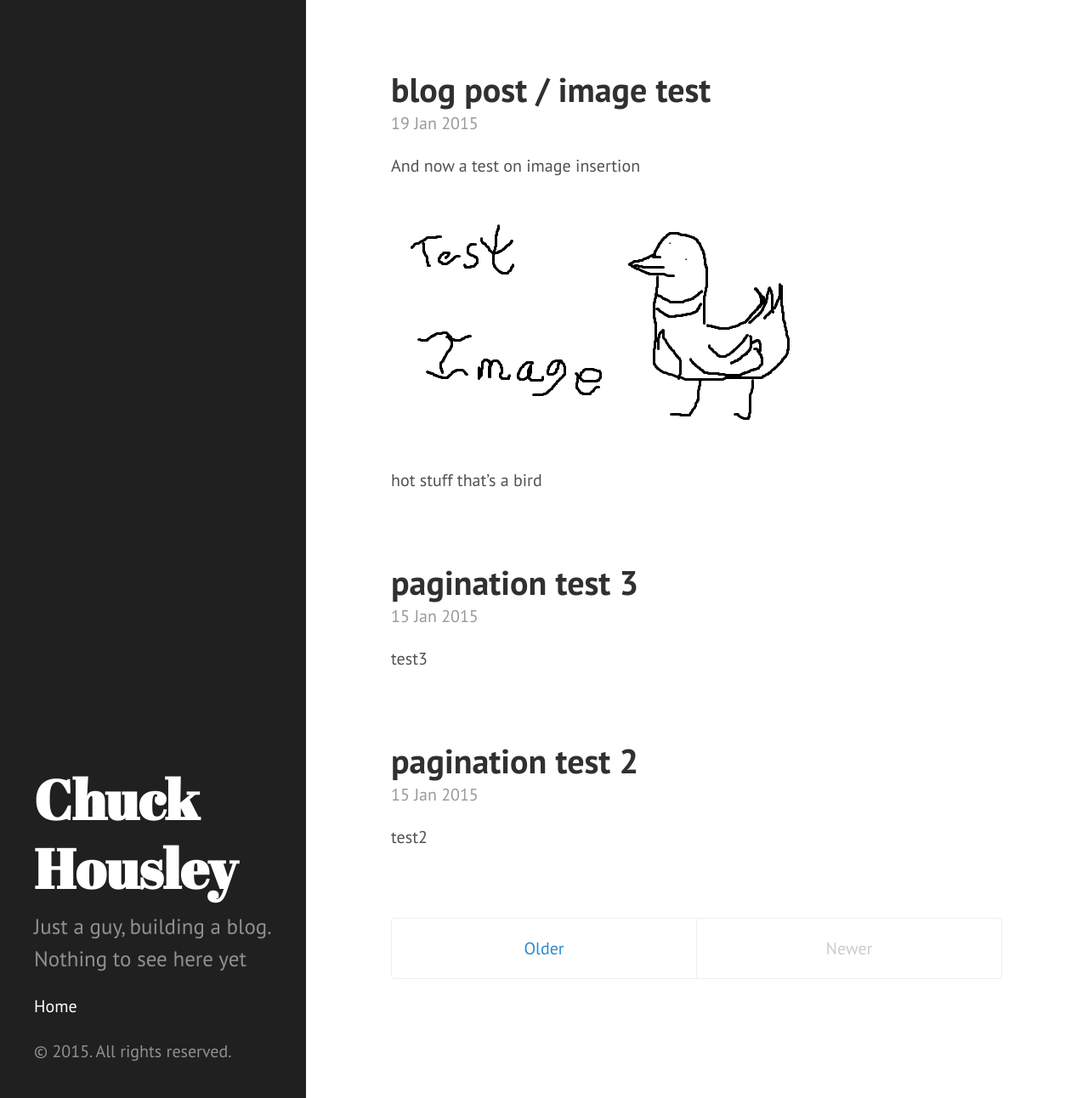
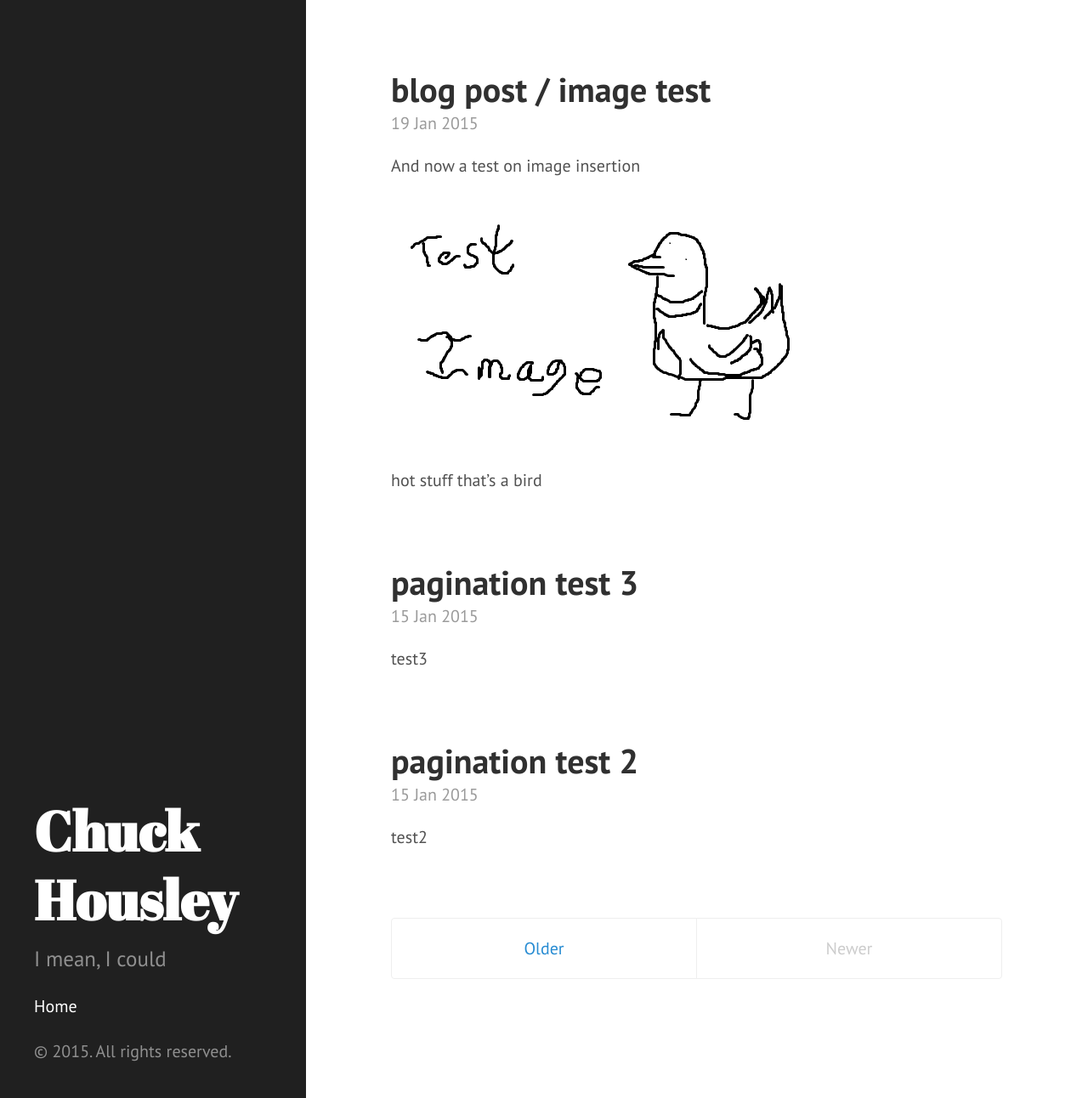
Before and after one commit to chuckhousley/chuckhousley.github.io, a Jekyll site: the page built from index.html, in a window 1280 px wide and 1292 px high. Shown: the whole window at 85% size. Built offline with Jekyll 4.4.1, drawn with Linux system fonts in a browser that asks for light colours; the list of posts is cut into pages by our own code.

Commit message:
transition into real big boy blog

```diff
--- a/404.html
+++ b/404.html
@@ -1,5 +1,6 @@
 ---
+layout: default
 permalink: /404.html
 ---
 
-uh oh
+The page you're looking for ain't here.  Sorry bruh.
--- a/_config.yml
+++ b/_config.yml
@@ -6,7 +6,7 @@ timezone: America/Chicago
 paginate: 3
 
 title: Chuck Housley
-description: "Just a guy, building a blog. Nothing to see here yet"
+description: "I mean, I could"
 
 author:
   name: 'Chuck Housley'
--- a/_includes/head.html
+++ b/_includes/head.html
@@ -8,7 +8,7 @@
 
   <title>
     {% if page.title == "Home" %}
-      {{ site.title }} &middot; {{ site.tagline }}
+      {{ site.title }}
     {% else %}
       {{ page.title }} &middot; {{ site.title }}
     {% endif %}
--- a/_includes/sidebar.html
+++ b/_includes/sidebar.html
@@ -22,6 +22,8 @@
         {% if node.title != null %}
           {% if node.layout == "page" %}
             <a class="sidebar-nav-item{% if page.url == node.url %} active{% endif %}" href="{{ node.url }}">{{ node.title }}</a>
+            <a class="sidebar-nav-item" href="/static/resume.html">Resume</a>
+            <a class="sidebar-nav-item" href="https://github.com/chuckhousley">Github</a>
           {% endif %}
         {% endif %}
       {% endfor %}
```
